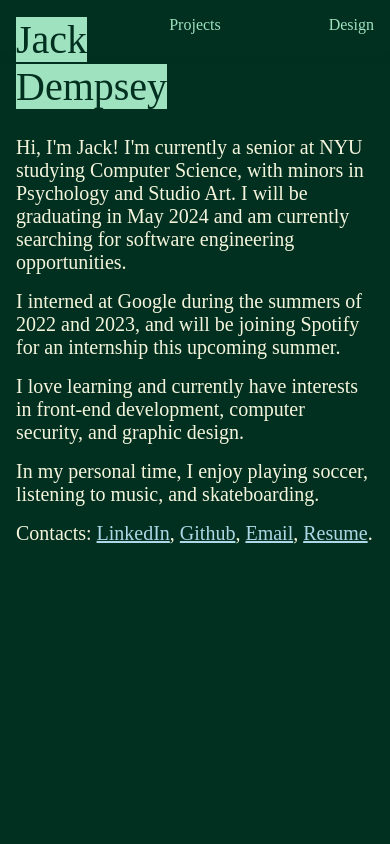
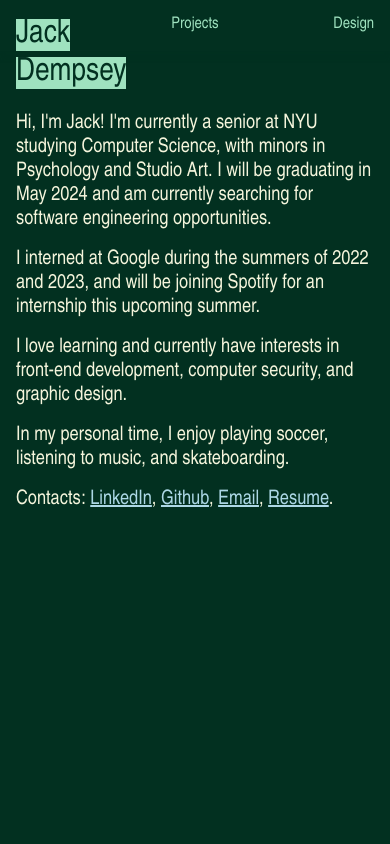
Before and after one commit to anpanring/portfolio, a React (Vite) app: page / in a window 390 px wide. Shown: the top 844 px of the page. Built offline with nearby package versions, Linux system fonts and the light colour scheme.

Commit message:
change font

```diff
--- a/src/styles/App.css
+++ b/src/styles/App.css
@@ -8,7 +8,7 @@ body {
     --control-margin: 5.5rem;
     background-color: var(--main-bg-color);
     color: var(--main-text-color);
-    font-family: serif;
+    font-family: "Arial Narrow";
     margin: 0;
 }
 
@@ -84,18 +84,19 @@ h1 {
     margin-top: 0;
 }
 
+/* Mobile */
 @media (max-width: 735px) {
     .profile-text p {
         font-size: 1.25em;
     }
 
     .content {
-        margin: 8.5em 1rem 0;
+        margin: 7rem 1rem 0;
     }
 
     #home {
-        height: calc(100vh - 8.5rem);
-        scroll-margin-top: 8.5rem;
+        height: calc(100vh - 7rem);
+        scroll-margin-top: 7rem;
     }
 }
 
@@ -156,7 +157,7 @@ nav span:hover,
 }
 
 .selected {
-    font-size: 2.5em;
+    font-size: 2em;
     transition: 0.5s;
     justify-self: center;
 }
```
